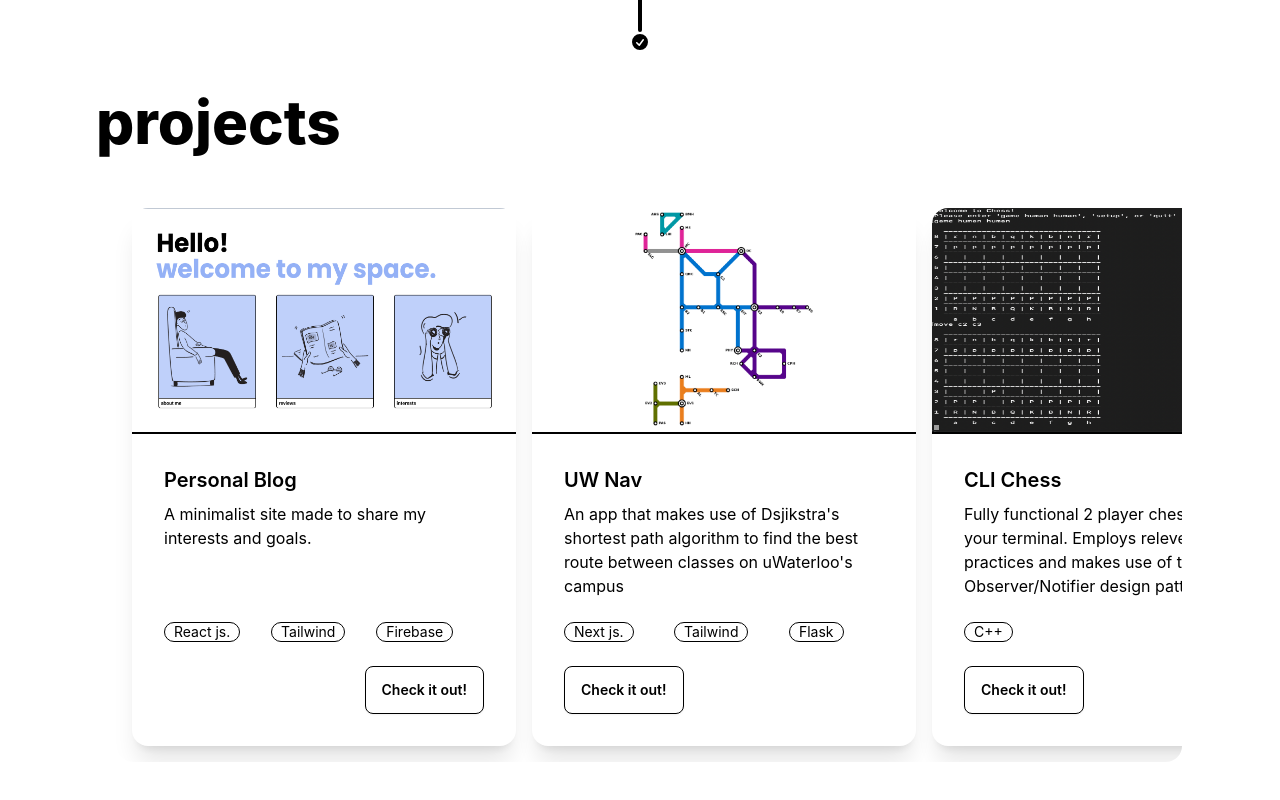
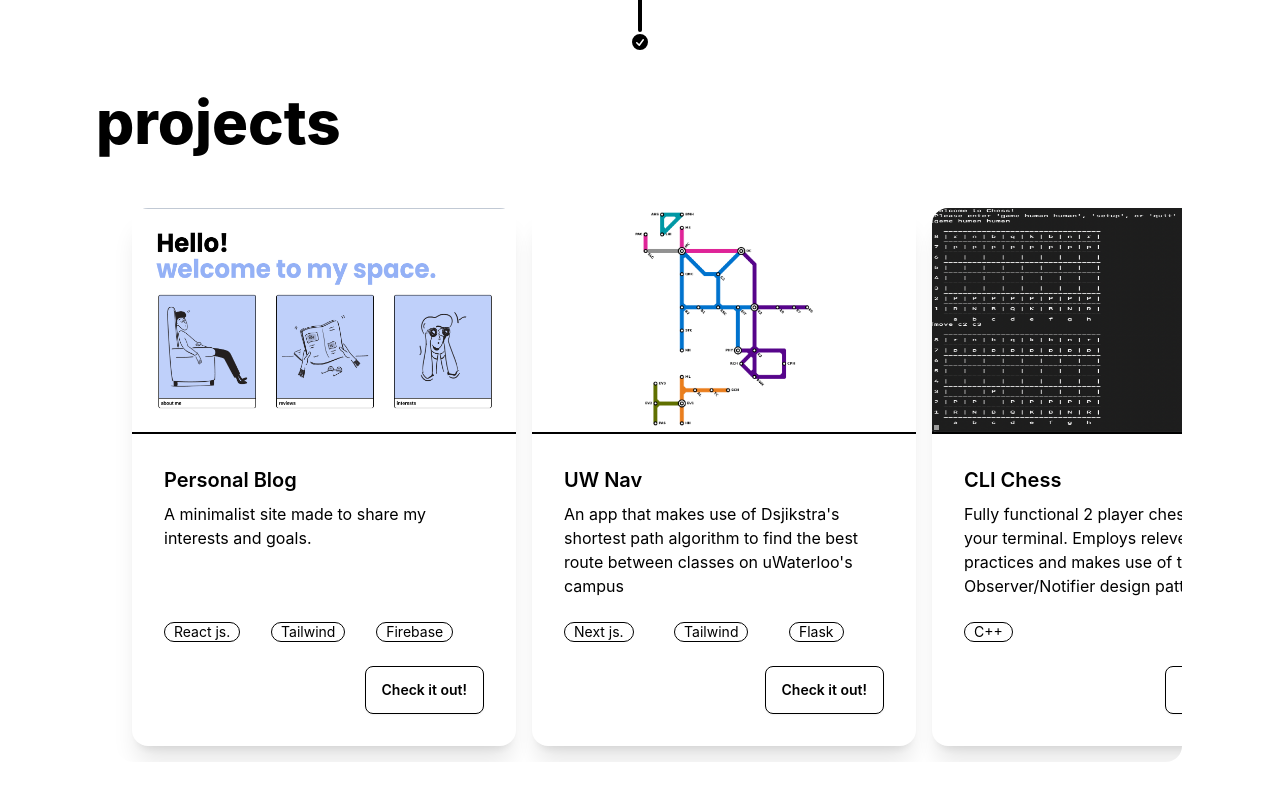
Before and after one commit to odis43/blog, a React (Create React App) app: page /about in a window 1280 px wide. Shown: the part 1666-2466 px from the top of the page. Built offline with nearby package versions, Linux system fonts and the light colour scheme; no server answers.

Commit message:
added justify-end too button on all project cards

```diff
--- a/src/About.jsx
+++ b/src/About.jsx
@@ -240,9 +240,14 @@ const About = () => {
                   <div class="badge badge-ghost">Tailwind</div>
                   <div class="badge badge-ghost">Flask</div>
                 </div>
-                <Link target="_blank" to="https://github.com/odis43/CLI-chess">
+                <div className="card-actions justify-end">
+                  <Link
+                    target="_blank"
+                    to="https://github.com/odis43/CLI-chess"
+                  >
                     <button className="btn btn-black">Check it out!</button>
                   </Link>
+                </div>
               </div>
             </div>
           </div>
@@ -265,9 +270,14 @@ const About = () => {
                 <div className="grid grid-flow-col mb-4 mt-4">
                   <div class="badge badge-ghost">C++</div>
                 </div>
-                <Link target="_blank" to="https://github.com/odis43/CLI-chess">
+                <div className="card-actions justify-end">
+                  <Link
+                    target="_blank"
+                    to="https://github.com/odis43/CLI-chess"
+                  >
                     <button className="btn btn-black">Check it out!</button>
                   </Link>
+                </div>
               </div>
             </div>
           </div>
@@ -287,9 +297,14 @@ const About = () => {
                   <div class="badge badge-ghost">CSS</div>
                   <div class="badge badge-ghost">REST API</div>
                 </div>
-                <Link target="_blank" to="https://odis43.github.io/Portfolio/">
+                <div className="card-actions justify-end">
+                  <Link
+                    target="_blank"
+                    to="https://odis43.github.io/Portfolio/"
+                  >
                     <button className="btn btn-black">Check it out!</button>
                   </Link>
+                </div>
               </div>
             </div>
           </div>
@@ -310,6 +325,7 @@ const About = () => {
                   <div class="badge badge-ghost">Tailwind</div>
                   <div class="badge badge-ghost">Firebase</div>
                 </div>
+                <div className="card-actions justify-end">
                   <Link to="https://github.com/odis43/Cutscene" target="_blank">
                     <div className="card-actions justify-end">
                       <button className="btn btn-black">Check it out!</button>
@@ -321,6 +337,7 @@ const About = () => {
           </div>
         </div>
       </div>
+    </div>
   );
 };
 
```
Lines whose indentation alone changed are shown as unchanged.
